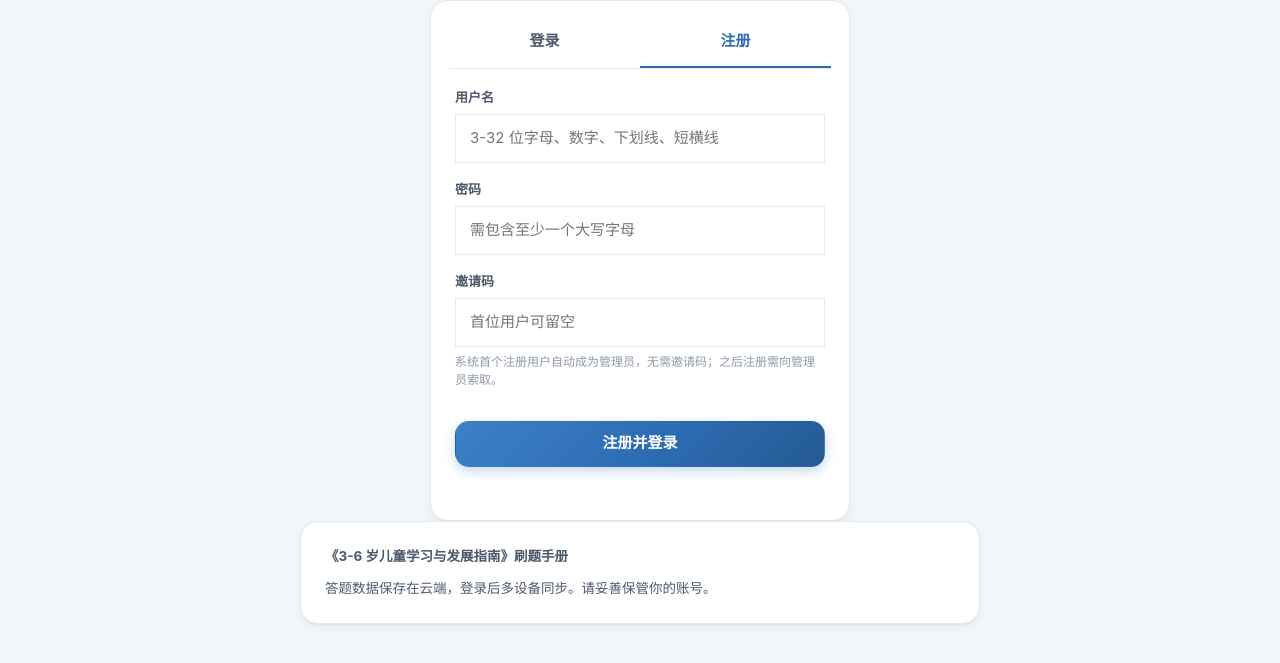
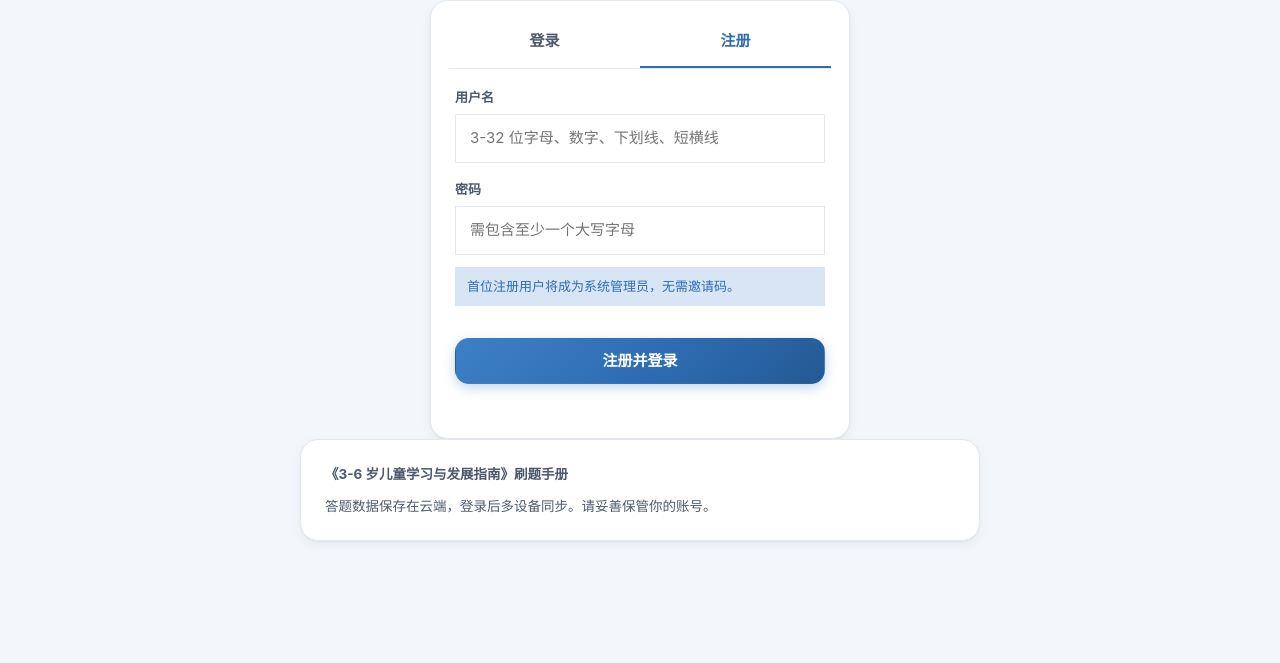
Before and after one commit to lzk504/quiz-page, a website with bundled scripts: page index.html in a window 1280 px wide. Both pictures are taken after a click on the button "注册". Shown: the part 57-720 px from the top of the page. Built offline with nearby package versions, Linux system fonts and the light colour scheme; files whose address does not match are found by name.

Commit message:
fix: 首用户注册不再显示/要求邀请码字段
根因有二：
1. dev-server mock KV 被 e2e 注册的用户污染，服务端 users.count>0 判定
   "非首用户"返回"需要邀请码"——本次已重置 KV
2. 注册表单始终显示邀请码字段（带"首位用户可留空"提示），且 .field 的
   display:flex 覆盖了 UA 的 [hidden] 规则导致 hidden 属性失效，首用户
   场景下字段实际一直可见

修复：
- worker/routes.js：新增公开端点 GET /api/bootstrap 返回 {initialized}
- js/views/login.js：render 时探测初始化状态——未初始化时隐藏邀请码字段、
  显示"首位注册用户将成为系统管理员"提示；已初始化时邀请码字段按需显示
  且提示改为"注册需邀请码，请联系管理员获取"
- css/style.css：补全局 [hidden]{display:none!important} 兜底
- scripts/api-test.mjs：新增 2 条 bootstrap 断言（39 全过）
- e2e 58 断言全过

本批次仅提交本地，未推送远程。

```diff
--- a/css/style.css
+++ b/css/style.css
@@ -612,6 +612,9 @@ svg { fill: none; stroke: currentColor; stroke-width: 1.7; stroke-linecap: round
 :focus-visible { outline: 2px solid var(--primary); outline-offset: 2px; }
 .opt:focus-visible, .judge__btn:focus-visible { outline-offset: 0; }
 
+/* hidden 属性兜底：带 display 的作者样式（如 .field{display:flex}）会覆盖 UA 的 [hidden] 规则 */
+[hidden] { display: none !important; }
+
 /* ---------- 登录 / 注册 ---------- */
 .app--auth {
   padding-top: 8px;
@@ -654,6 +657,11 @@ body:has(.app--auth) .tabbar { display: none; }
 .btn--block { width: 100%; box-sizing: border-box; }
 .auth__note { font-size: 13px; color: var(--text-3); min-height: 1.2em; margin: 0; }
 .auth__note--err { color: var(--bad); }
+.first-user-hint {
+  margin: -4px 0 0; padding: 10px 12px;
+  background: var(--primary-100); color: var(--primary);
+  border-radius: var(--r-md); font-size: 13px; line-height: 1.5;
+}
 
 /* ---------- 邀请码列表 ---------- */
 .invite-list { display: flex; flex-direction: column; gap: 8px; }
--- a/js/views/login.js
+++ b/js/views/login.js
@@ -35,9 +35,11 @@ export default {
           <label class="field" id="inviteField" hidden>
             <span class="field__label">邀请码</span>
             <input class="field__input" name="inviteCode" type="text"
-                   autocomplete="off" placeholder="首位用户可留空">
-            <span class="field__hint">系统首个注册用户自动成为管理员，无需邀请码；之后注册需向管理员索取。</span>
+                   autocomplete="off" placeholder="请输入邀请码">
+            <span class="field__hint">注册需邀请码，请联系管理员获取。</span>
           </label>
+
+          <p class="field__hint first-user-hint" id="firstUserHint" hidden>首位注册用户将成为系统管理员，无需邀请码。</p>
 
           <div class="actions">
             <button class="btn btn--primary btn--block" type="submit" id="authSubmit">登录</button>
@@ -55,20 +57,34 @@ export default {
     `;
 
     let tab = "login";
+    let initialized = false;   // 系统是否已有用户（首用户场景隐藏邀请码字段）
     const submitBtn = root.querySelector("#authSubmit");
     const passwordInput = root.querySelector('input[name="password"]');
     const inviteField = root.querySelector("#inviteField");
+    const firstUserHint = root.querySelector("#firstUserHint");
+
+    function applyTabUI() {
+      submitBtn.textContent = tab === "login" ? "登录" : "注册并登录";
+      passwordInput.autocomplete = tab === "login" ? "current-password" : "new-password";
+      inviteField.hidden = !(initialized && tab === "register");
+      firstUserHint.hidden = !(tab === "register" && !initialized);
+    }
+    applyTabUI();
 
     // tab 切换：直接改 DOM，不 re-render（避免丢失输入与重置 tab 状态）
     root.querySelectorAll(".auth__tab").forEach((btn) => {
       btn.addEventListener("click", () => {
         tab = btn.dataset.tab;
         root.querySelectorAll(".auth__tab").forEach((b) => b.classList.toggle("is-on", b === btn));
-        submitBtn.textContent = tab === "login" ? "登录" : "注册并登录";
-        passwordInput.autocomplete = tab === "login" ? "current-password" : "new-password";
-        inviteField.hidden = tab !== "register";
+        applyTabUI();
       });
     });
+
+    // 探测系统初始化状态：未初始化时隐藏邀请码字段，提示"首位将成为管理员"
+    fetch("/api/bootstrap")
+      .then((r) => (r.ok ? r.json() : null))
+      .then((d) => { initialized = !!(d && d.initialized); applyTabUI(); })
+      .catch(() => {});
 
     const form = root.querySelector("#authForm");
     const note = root.querySelector("#authNote");
--- a/worker/routes.js
+++ b/worker/routes.js
@@ -59,6 +59,10 @@ export async function handleApi(request, env, ctx) {
     // 公开端点
     if (path === "/api/register" && method === "POST") return await register(request, env);
     if (path === "/api/login" && method === "POST") return await login(request, env);
+    if (path === "/api/bootstrap" && method === "GET") {
+      const users = await getUsers(env);
+      return json({ initialized: users.count > 0 });
+    }
 
     // 鉴权端点
     const user = await requireAuth(request, env);
```
Also changed, not shown: scripts/api-test.mjs (+7 -1 lines).
